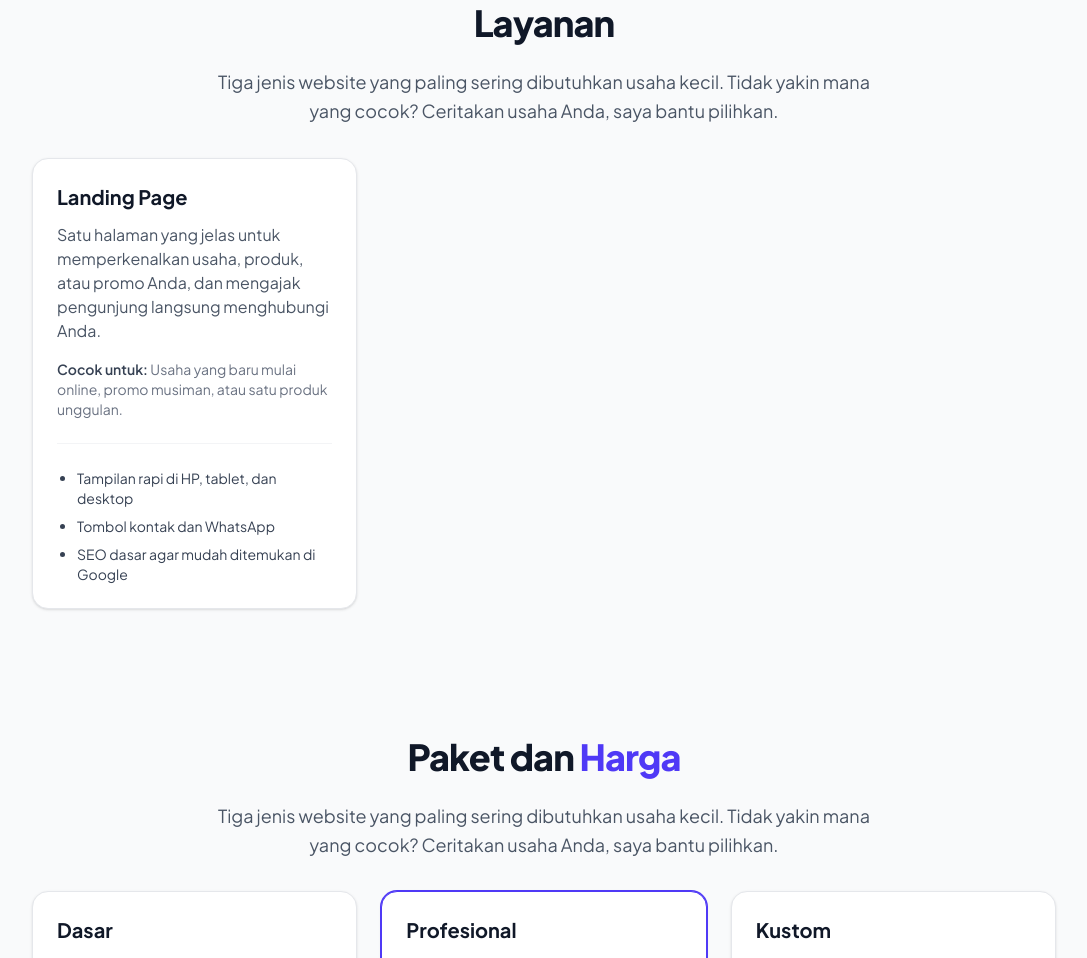
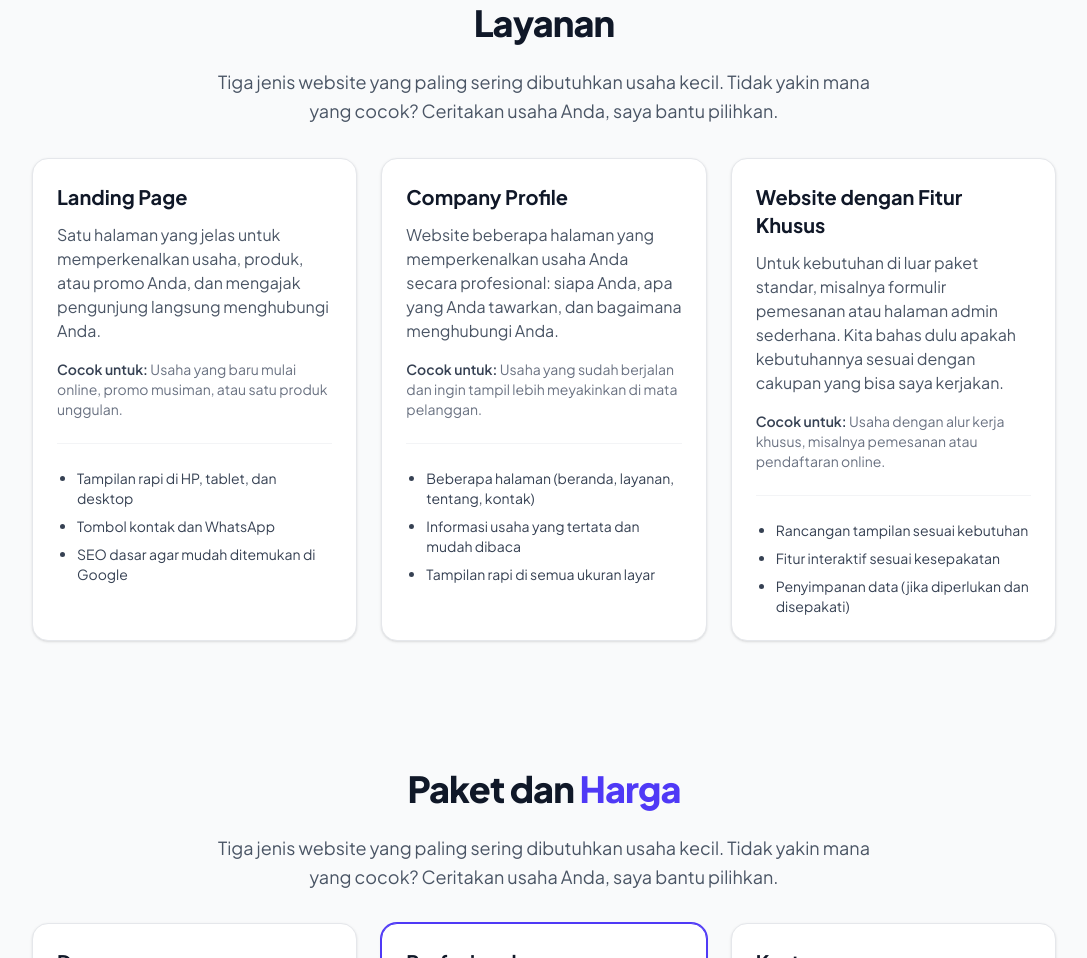
Before and after one commit to arkann-1/freelance-site, a website: page index.html in a window 1280 px wide. Shown: the part 861-1819 px from the top of the page, without its empty margins (96-1183 px from the left). Drawn offline with Linux system fonts and the light colour scheme.

Commit message:
render kartu layanan dari JSON

```diff
--- a/index.html
+++ b/index.html
@@ -113,27 +113,7 @@
           </p>
 
           <div id="services-list" class="mt-8 grid gap-6 lg:grid-cols-3">
-            <article
-              class="flex flex-col rounded-2xl border border-gray-200 bg-white p-6 shadow-sm"
-            >
-              <h3 class="text-xl font-bold text-gray-900">Landing Page</h3>
-              <p class="mt-3 text-gray-600">
-                Satu halaman yang jelas untuk memperkenalkan usaha, produk, atau
-                promo Anda, dan mengajak pengunjung langsung menghubungi Anda.
-              </p>
-              <p class="mt-4 text-sm text-gray-500">
-                <span class="font-semibold text-gray-700">Cocok untuk:</span>
-                Usaha yang baru mulai online, promo musiman, atau satu produk
-                unggulan.
-              </p>
-              <ul
-                class="mt-6 list-disc space-y-2 border-t border-gray-100 pt-6 pl-5 text-sm text-gray-700"
-              >
-                <li>Tampilan rapi di HP, tablet, dan desktop</li>
-                <li>Tombol kontak dan WhatsApp</li>
-                <li>SEO dasar agar mudah ditemukan di Google</li>
-              </ul>
-            </article>
+
           </div>
         </div>
       </section>
--- a/js/app.js
+++ b/js/app.js
@@ -1,4 +1,28 @@
+const servicesList = document.querySelector("#services-list");
+
+function createServiceCard(service) {
+  const features = service.features
+    .map((feature) => `<li>${feature}</li>`)
+    .join("");
+
+  return `
+    <article class="flex flex-col rounded-2xl border border-gray-200 bg-white p-6 shadow-sm">
+      <h3 class="text-xl font-bold text-gray-900">${service.name}</h3>
+      <p class="mt-3 text-gray-600">${service.description}</p>
+      <p class="mt-4 text-sm text-gray-500">
+        <span class="font-semibold text-gray-700">Cocok untuk:</span>
+        ${service.suitableFor}
+      </p>
+      <ul class="mt-6 list-disc space-y-2 border-t border-gray-100 pt-6 pl-5 text-sm text-gray-700">
+        ${features}
+      </ul>
+    </article>
+  `;
+}
+
 async function loadServices() {
+  servicesList.innerHTML = `<p class="text-center text-gray-500 lg:col-span-3">Memuat layanan...</p>`;
+
   try {
     const response = await fetch("./data/services.json");
 
@@ -7,9 +31,10 @@ async function loadServices() {
     }
 
     const services = await response.json();
-    console.log(services);
+    servicesList.innerHTML = services.map(createServiceCard).join("");
   } catch (error) {
     console.error(error);
+    servicesList.innerHTML = `<p class="text-center text-red-600 lg:col-span-3">Layanan gagal dimuat. Coba muat ulang halaman.</p>`;
   }
 }
 
```
Also changed, not shown: css/style.css.
